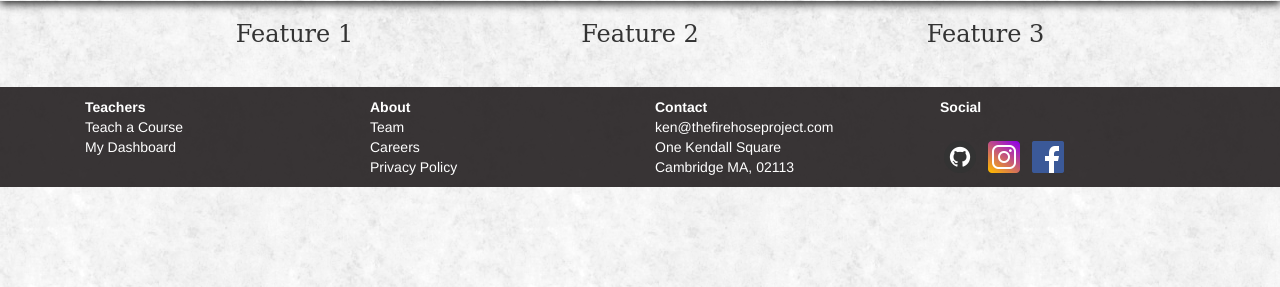
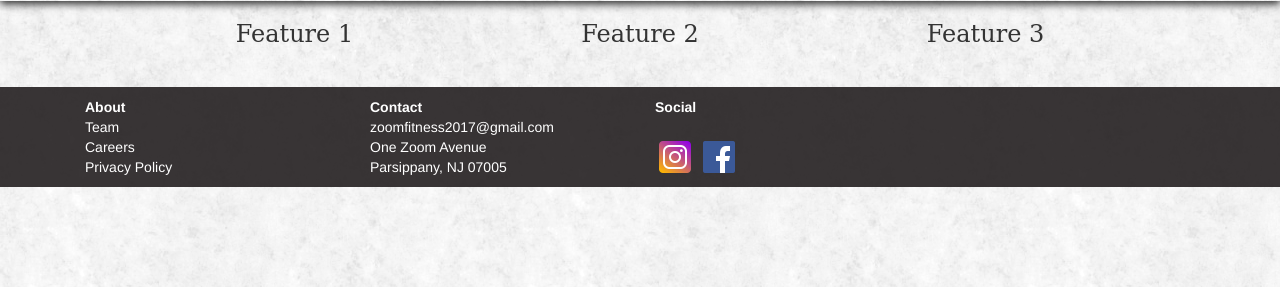
Before and after one commit to mumtaz7/flixter, a Rails app: page / in a window 1280 px wide. Shown: the part 641-928 px from the top of the page. Run offline with Rails 7, Linux system fonts and the light colour scheme; style sheets or scripts are compiled from the project's sources; parts of the project's set-up code (start-up, migrations or seed data) failed here and were passed over; some libraries are stand-ins or nearby versions.

Commit message:
fixed footer

```diff
--- a/app/views/layouts/application.html.erb
+++ b/app/views/layouts/application.html.erb
@@ -1,7 +1,7 @@
 <!DOCTYPE html>
 <html>
 <head>
-  <title>Flixter</title>
+  <title>Zoom</title>
   <%= stylesheet_link_tag    'application', media: 'all', 'data-turbolinks-track' => true %>
   <%= javascript_include_tag 'application', 'data-turbolinks-track' => true %>
   <%= csrf_meta_tags %>
@@ -22,14 +22,14 @@
             <span class="icon-bar"></span>
             <span class="icon-bar"></span>
           </button>
-          <%= link_to 'Flixter', root_url, class: 'navbar-brand' %>
+          <%= link_to 'Zoom', root_url, class: 'navbar-brand' %>
         </div>
 
         <!-- Collect the nav links, forms, and other content for toggling -->
         <div class="collapse navbar-collapse" id="bs-example-navbar-collapse-1">
           <ul class="nav navbar-nav">
             <li>
-              <%= link_to 'See All Courses', courses_path %>
+              <%= link_to 'Class Schedule', courses_path %>
             </li>
           </ul>
           <ul class="nav navbar-nav navbar-right">
@@ -62,13 +62,6 @@
   <div id="footer">
     <div class="container">
       <div class="col-xs-12 col-sm-3">
-        <b>Teachers</b>
-        <br />
-        <%= link_to 'Teach a Course', new_instructor_course_path %>
-        <br />
-        <%= link_to 'My Dashboard', dashboard_path %>
-      </div>
-      <div class="col-xs-12 col-sm-3">
         <b>About</b>
         <br />
         <%= link_to 'Team', team_path %>
@@ -80,20 +73,17 @@
       <div class="col-xs-12 col-sm-3">
         <b>Contact</b>
         <br />
-        ken@thefirehoseproject.com
+        zoomfitness2017@gmail.com
         <br />
-        One Kendall Square
+        One Zoom Avenue
         <br />
-        Cambridge MA, 02113
+        Parsippany, NJ 07005
       </div>
       <div class="col-xs-12 col-sm-3 social">
         <b>Social</b>
         <br />
         <br />
-        <%= link_to 'http://github.com/mumtaz7' do %>
-          <%= image_tag 'github.png', class: 'social-button' %>
-        <% end %>
-        <%= link_to 'http://instagram.com/mumtazkhan7' do %>
+        <%= link_to 'http://instagram.com' do %>
           <%= image_tag 'instagram.png', class: 'social-button' %>
         <% end %>
         <%= link_to 'http://facebook.com' do %>
```
